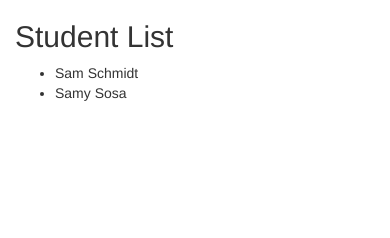
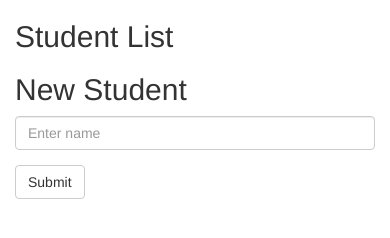
Before and after one commit to supremebeing7/studentRosterAngular, a plain HTML site: page index.html in a window 390 px wide. Drawn offline with Linux system fonts and the light colour scheme.

Commit message:
adds and deletes students

```diff
--- a/index.html
+++ b/index.html
@@ -11,13 +11,22 @@
 <body>
   <div class="container" ng-controller="StudentsCtrl">
     <div class="row">
-      <div class="col-md-12">
+      <div class="col-md-6">
         <h2>Student List</h2>
         <ul>
           <li ng-repeat="item in students">
-            {{item.name}}
+            {{item.name}} <a ng-click="deleteStudent(item)">Delete</a>
           </li>
         </ul>
+      </div>
+      <div class="col-md-6">
+        <h2>New Student</h2>
+        <form ng-submit="addStudent()" class="form-inline" role="form">
+          <div class="form-group">
+            <input type="text" ng-model="studentName" class="form-control" id="student-name" placeholder="Enter name">
+          </div>
+          <button type="submit" class="btn btn-default">Submit</button>
+        </form>
       </div>
     </div>
   </div>
--- a/js/StudentsController.js
+++ b/js/StudentsController.js
@@ -1,6 +1,11 @@
 studentRoster.controller('StudentsCtrl', function StudentsCtrl($scope) {
-  $scope.students = [
-    { "name":"Sam Schmidt" },
-    { "name":"Samy Sosa" }
-  ]
+  $scope.students = [];
+  $scope.addStudent = function() {
+    $scope.students.push({"name": $scope.studentName});
+    $scope.studentName = null;
+  };
+  $scope.deleteStudent = function(student) {
+    var index = $scope.students.indexOf(student);
+    $scope.students.splice(index, 1);
+  }
 });
```
